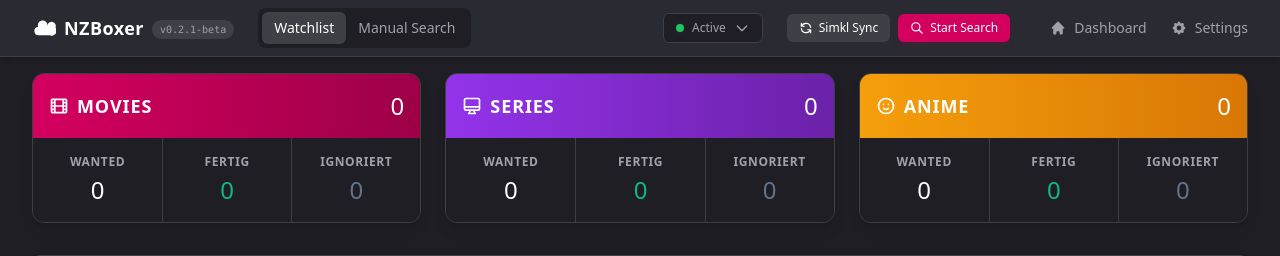
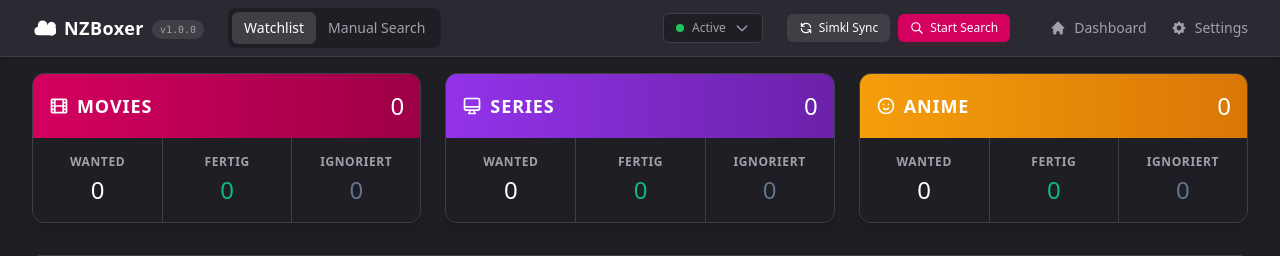
Before and after one commit to Reimaris/NZBoxer, a FastAPI app: page / in a window 1280 px wide. Shown: the top 256 px of the page. Run offline with FastAPI, Linux system fonts and the light colour scheme; data that the repository does not hold is empty; some libraries are stand-ins or nearby versions.

Commit message:
fix: update UI version to v1.0.0

```diff
--- a/templates/base.html
+++ b/templates/base.html
@@ -55,7 +55,7 @@
                         </svg>
                         <a href="/" class="text-lg font-semibold text-white tracking-wide">NZBoxer</a>
                         <span class="bg-[#3f3f46] text-[#a1a1aa] text-[10px] px-2 py-0.5 rounded-full font-mono mt-0.5">
-                            v0.2.1-beta
+                            v1.0.0
                         </span>
                     </div>
 
```
